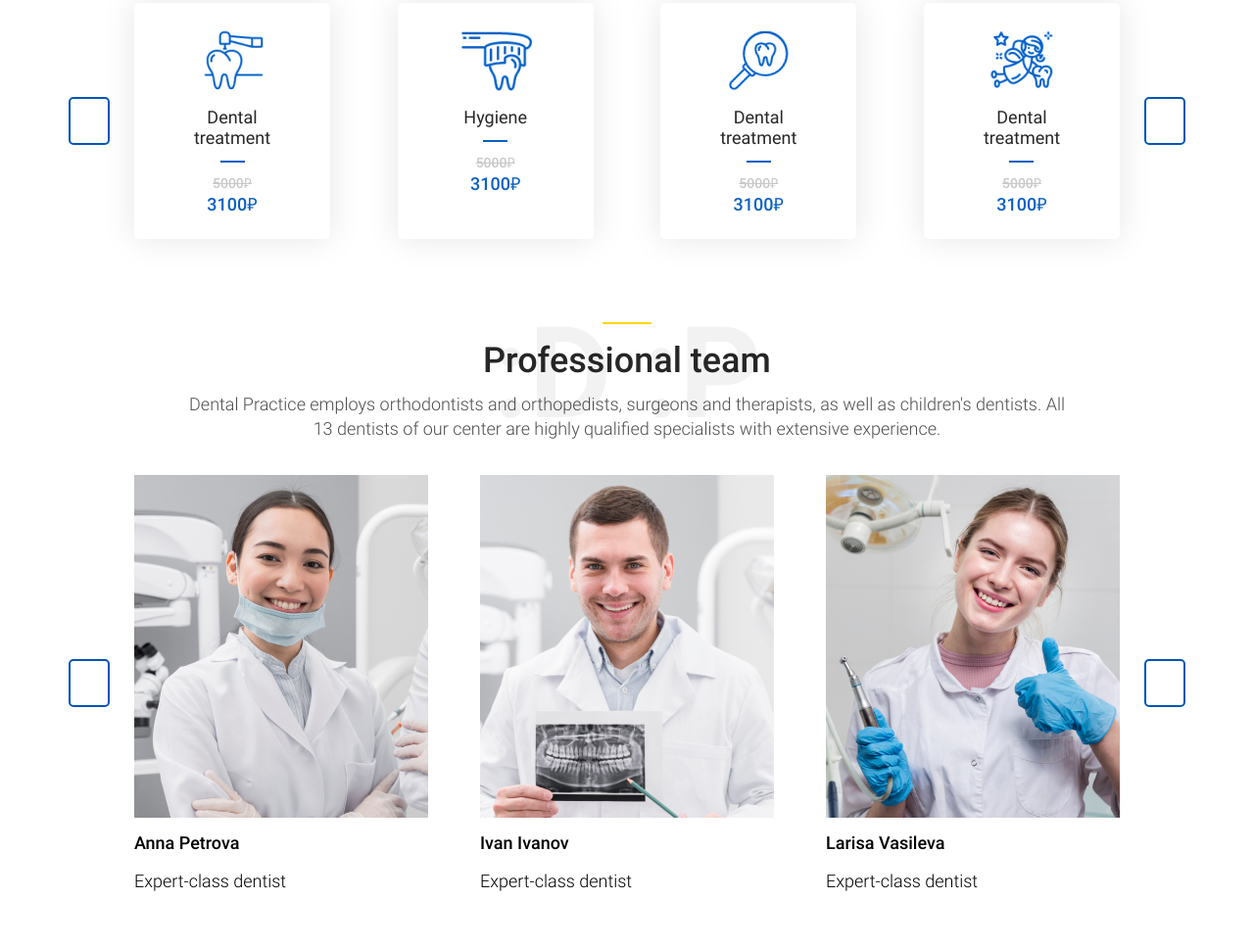
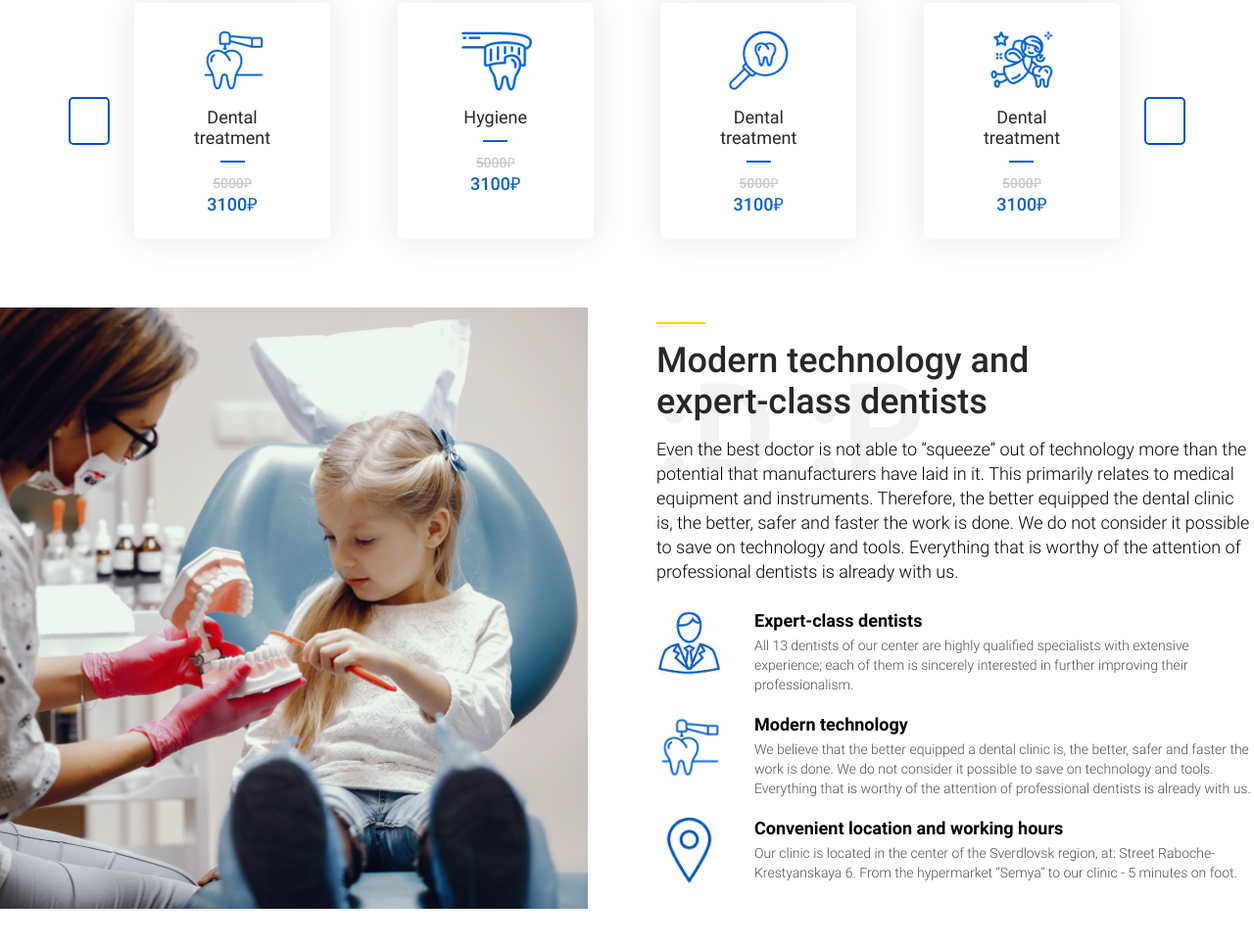
Before and after one commit to Mukhammadaliev/dental-clinic, a plain HTML site: page index.html in a window 1280 px wide. Shown: the part 1462-2428 px from the top of the page at 98% size. Drawn offline with Linux system fonts and the light colour scheme.

Commit message:
add new block

```diff
--- a/index.html
+++ b/index.html
@@ -171,6 +171,33 @@
         </div>
       </div>
     </section>
+    <section class="modern">
+      <div class="modern__wrapper">
+        <img src="img/modern-img.jpg" alt="Modern" width="750" height="613" class="modern__img">
+        <div class="modern__text-box">
+          <h2 class="modern__title">Modern technology and expert-class dentists</h2>
+          <p class="modern__text">Even the best doctor is not able to “squeeze” out of technology more than the potential that manufacturers have laid in
+          it. This primarily relates to medical equipment and instruments. Therefore, the better equipped the dental clinic is, the better, safer and faster the work is done. We do not consider it possible to save on technology and tools. Everything that is worthy of the attention of
+          professional dentists is already with us.</p>
+          <ul class="modern__list">
+            <li class="modern__item modern-card">
+              <h3 class="modern-card__title">Expert-class dentists</h3>
+              <p class="modern-card__text">All 13 dentists of our center are highly qualified specialists with extensive experience; each of them is sincerely interested in further improving their professionalism.</p>
+            </li>
+            <li class="modern__item modern-card">
+              <h3 class="modern-card__title">Modern technology</h3>
+              <p class="modern-card__text">We believe that the better equipped a dental clinic is, the better, safer and faster the work is done.
+              We do not consider it possible to save on technology and tools. Everything that is worthy of the attention of
+              professional dentists is already with us.</p>
+            </li>
+            <li class="modern__item modern-card">
+              <h3 class="modern-card__title">Convenient location and working hours</h3>
+              <p class="modern-card__text">Our clinic is located in the center of the Sverdlovsk region, at: Street Raboche-Krestyanskaya 6. From the hypermarket “Semya” to our clinic - 5 minutes on foot.</p>
+            </li>
+          </ul>
+        </div>
+      </div>
+    </section>
     <section class="team">
       <div class="container">
         <div class="team__text-box">
--- a/scss/blocks/_blocks-all.scss
+++ b/scss/blocks/_blocks-all.scss
@@ -8,5 +8,6 @@
 @import "site-footer";
 @import "intro";
 @import "servisec";
+@import "modern";
 @import "team";
 @import "feedback";
--- /dev/null
+++ b/scss/blocks/_modern.scss
@@ -0,0 +1,171 @@
+.modern {
+  padding: 35px 0;
+}
+.modern__wrapper {
+  display: flex;
+}
+.modern__img {
+  vertical-align: middle;
+  margin-right: 60px;
+  display: flex;
+  flex-shrink: 0;
+  position: relative;
+  height: auto;
+}
+.modern__text-box {
+  width: 50%;
+  position: relative;
+  &::before {
+    content: ":D :P";
+    display: inline-block;
+    position: absolute;
+    top: 50px;
+    left: 0;
+    font-weight: bold;
+    font-size: 130px;
+    line-height: 152px;
+    color: rgba(0, 0, 0, 0.05);
+    white-space: nowrap;
+  }
+}
+.modern__title {
+  margin: 0;
+  font-weight: 500;
+  font-size: 36px;
+  line-height: 42px;
+  margin-bottom: 15px;
+  max-width: 450px;
+  display: inline-flex;
+  flex-direction: column;
+  &::before {
+    content: "";
+    display: inline-block;
+    width: 50px;
+    height: 2px;
+    background-color: #FFD600;
+    margin: 0 0 16px;
+  }
+}
+.modern__text {
+  margin: 0;
+  font-weight: 300;
+  font-size: 18px;
+  line-height: 25px;
+  color: #000000;
+  margin-bottom: 27px;
+}
+.modern__list {
+  @include reset-list;
+}
+.modern__item {
+  max-width: 610px;
+  margin-bottom: 20px;
+  padding-left: 100px;
+  position: relative;
+  &:last-child {
+    margin-bottom: 0;
+  }
+  &::before {
+    content: "";
+    display: inline-block;
+    width: 67px;
+    height: 67px;
+    background-repeat: no-repeat;
+    background-size: contain;
+    background-position: center center;
+    position: absolute;
+    left: 0;
+    top: 0;
+  }
+  &:nth-child(1)::before {
+    background-image: url("../img/modern-item1.png");
+  }
+  &:nth-child(2)::before {
+    background-image: url("../img/modern-item2.png");
+  }
+  &:nth-child(3)::before {
+    background-image: url("../img/modern-item3.png");
+  }
+}
+.modern-card__title {
+  margin: 0;
+  font-size: 18px;
+  line-height: 21px;
+  color: #000000;
+  margin-bottom: 5px;
+}
+.modern-card__text {
+  margin: 0;
+  font-weight: 300;
+  font-size: 14px;
+  line-height: 20px;
+  color: #4D4D4D;
+}
+@include breakpoint-down (1440) {
+  .modern__img {
+    left: -90px;
+    margin-right: -20px;
+  }
+}
+@include breakpoint-down (1400) {
+  .modern__img {
+    left: -110px;
+    margin-right: -50px;
+  }
+}
+@include breakpoint-down (1350) {
+  .modern__img {
+    left: -150px;
+    margin-right: -80px;
+  }
+  .modern__wrapper {
+    padding: 0;
+  }
+}
+@include breakpoint-down (1150) {
+  .modern__img {
+    left: -240px;
+    margin-right: -200px;
+  }
+  .modern__wrapper {
+    padding: 0;
+  }
+}
+@include breakpoint-down (1050) {
+  .modern__img {
+    left: -300px;
+    margin-right: -280px;
+  }
+  .modern__wrapper {
+    padding: 0;
+  }
+}
+@include breakpoint-down (1000) {
+  .modern__wrapper {
+    flex-direction: column;
+    align-items: center;
+
+  }
+  .modern__text-box {
+    width: 100%;
+    padding: 0 20px;
+  }
+  .modern__img {
+    left: 0px;
+    margin-right: 0px;
+  }
+}
+@include breakpoint-down (600) {
+  .modern__list {
+    display: flex;
+    flex-direction: column;
+    align-items: center;
+  }
+  .modern__item {
+    margin-bottom: 60px;
+    width: 85%;
+  }
+  .modern-card__text {
+    display: none;
+  }
+}
```
Also changed, not shown: css/styles.css, img/modern-img.jpg (added), img/modern-item1.png (added), img/modern-item2.png (added), img/modern-item3.png (added), 1 other file.
